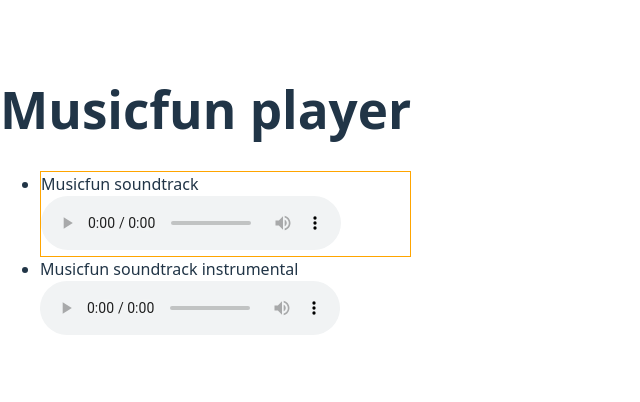
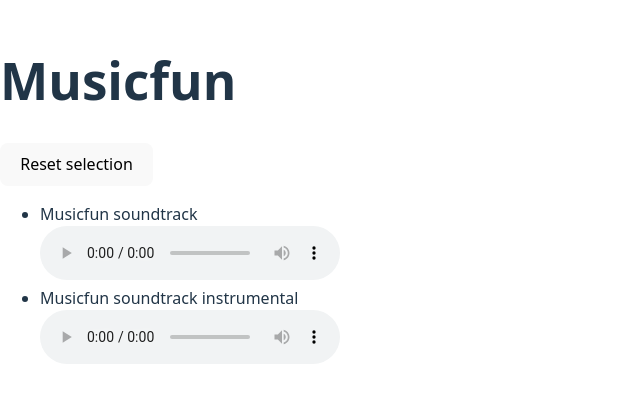
Before and after one commit to atovmasan/music-fan, a React (Vite) app: page / in a window 1280 px wide. Shown: the part 198-600 px from the top of the page, without its empty margins (0-640 px from the left). Built offline with nearby package versions, Linux system fonts and the light colour scheme.

Commit message:
Hook UseState

```diff
--- a/src/App.tsx
+++ b/src/App.tsx
@@ -1,5 +1,8 @@
-// const tracks = []
-// const tracks = null
+import { useState } from "react"
+
+
+//const tracks = []
+//const tracks = null
 const tracks = [
   {
     id: 1,
@@ -12,18 +15,18 @@
     url: " https://musicfun.it-incubator.app/api/samurai-way-soundtrack-instrumental.mp3",
   },
 ]
-const selectedTrackId = 1
 
 function App() {
+  const [selectedTrackId, setSelectedTrackId] = useState(null)
+
   if (tracks === null) {
-    return (
+     return (
       <div>
         <h1>Musicfun player</h1>
         <span>Loading...</span>
       </div>
     )
   }
-
   if (tracks.length === 0) {
     return (
       <div>
@@ -34,20 +37,21 @@
   }
 
   return (
-    <>
-      <h1>Musicfun player</h1>
+    <div>
+      <h1>Musicfun</h1>
+      <button onClick={() => setSelectedTrackId(null)}>Reset selection</button>
       <ul>
         {tracks.map((track) => (
-          <li
-            key={track.id}
-            style={{ border: track.id === selectedTrackId ? "1px solid orange" : "none" }}
-          >
-            <div>{track.title}</div>
-            <audio controls src={track.url}></audio>
+          <li key={track.id} style={{border: track.id === selectedTrackId ? '1px solid orange' : 'none'}}>
+            <div onClick={() => {
+              setSelectedTrackId(track.id) // передаём реакту актуальный id
+            }}>{track.title}</div>
+            <audio src={track.url} controls={true}/>
           </li>
         ))}
       </ul>
-    </>
+    </div>
   )
 }
+
 export default App
```
